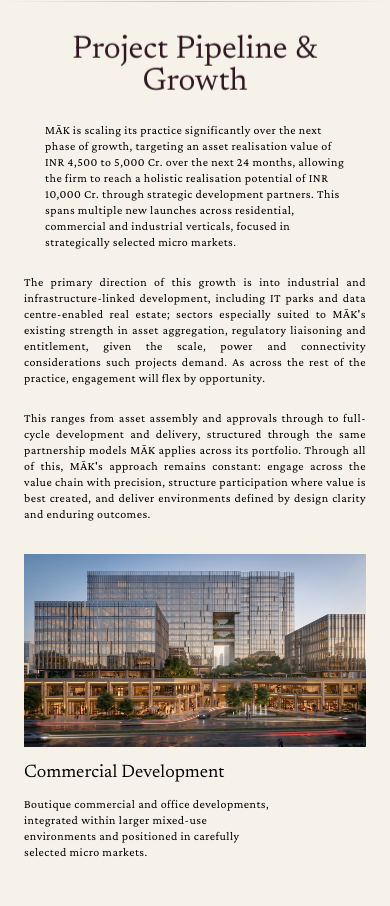
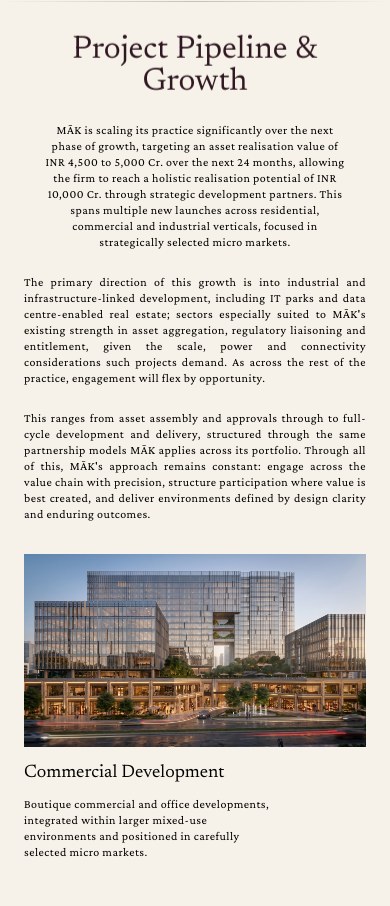
Before and after one commit to BimbsTime/mak-website, a Next.js app: page / in a window 390 px wide. Shown: the part 4520-5426 px from the top of the page. Built offline with nearby package versions, Linux system fonts and the light colour scheme.

Commit message:
Growth: align paragraph 1 mobile centered
Remove text-left override on growthOverview[0] so mobile inherits
wrapper's text-center alignment, consistent across all breakpoints.

```diff
--- a/components/growth-section-v2.tsx
+++ b/components/growth-section-v2.tsx
@@ -16,7 +16,7 @@ export function GrowthSectionV2() {
           </h2>
 
           <ScrollReveal delay={140}>
-            <p className="max-w-[300px] font-body text-[12px] leading-4 tracking-[0.04em] text-black text-left md:max-w-[1177px] md:text-center md:text-[16px] md:leading-[22px]">
+            <p className="max-w-[300px] font-body text-[12px] leading-4 tracking-[0.04em] text-black md:max-w-[1177px] md:text-center md:text-[16px] md:leading-[22px]">
               {growthOverview[0]}
             </p>
           </ScrollReveal>
```
